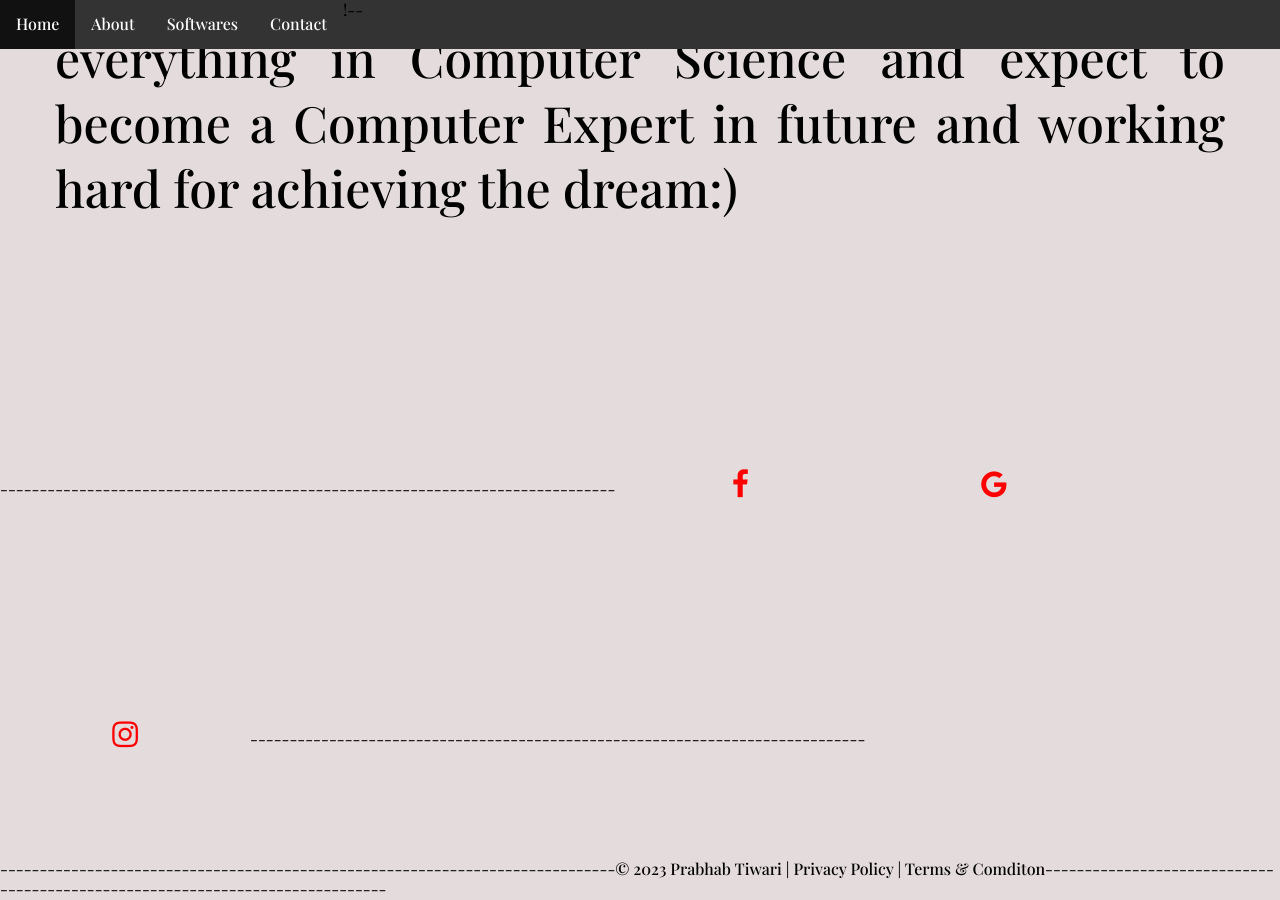
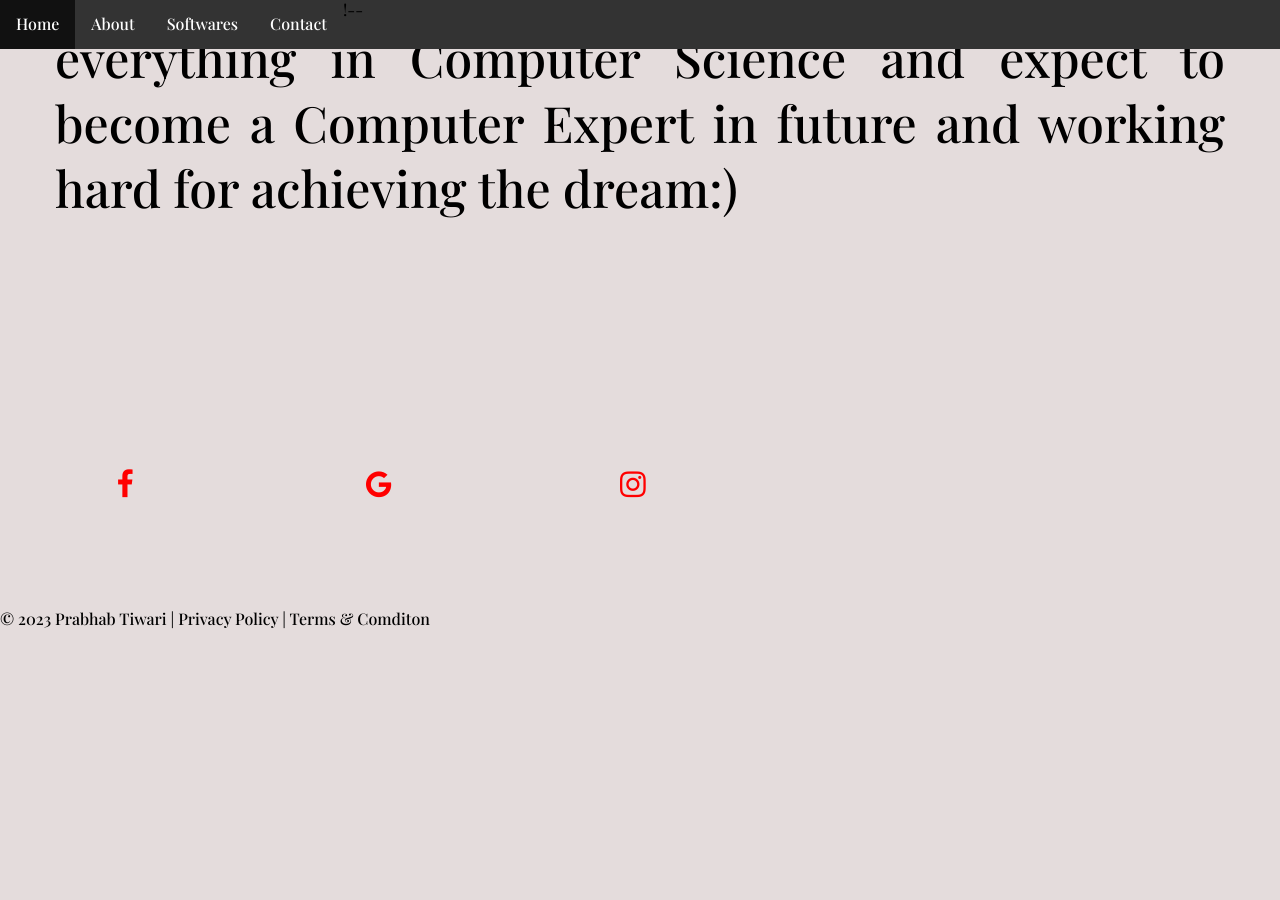
Before and after one commit to PrabhabTiwari/website, a Jekyll site: the page built from index.html, in a window 1280 px wide and 900 px high, scrolled down 1507 px. Built offline with Jekyll 4.4.1, drawn with Linux system fonts in a browser that asks for light colours; after the commit the page ends 2136 px from its top, so only the background shows below that.

Commit message:
Update footer.html

```diff
--- a/_includes/footer.html
+++ b/_includes/footer.html
@@ -53,9 +53,8 @@
 <!-- Add font awesome icons -->
  <h9>
 
-------------------------------------------------------------------------------<a href="https://www.facebook.com/tiwariprabhab" class="fa fa-facebook"></a> <a href="mailto:t.prabhab@gmail.com" class="fa fa-google"></a> <a href="https://www.instagram.com/tiwari_prabhab/" class="fa fa-instagram"></a>------------------------------------------------------------------------------
-<br>
-------------------------------------------------------------------------------©  2023  Prabhab  Tiwari |  Privacy Policy | Terms & Comditon------------------------------------------------------------------------------
+<a href="https://www.facebook.com/tiwariprabhab" class="fa fa-facebook"></a> <a href="mailto:t.prabhab@gmail.com" class="fa fa-google"></a> <a href="https://www.instagram.com/tiwari_prabhab/" class="fa fa-instagram"></a><br>
+©  2023  Prabhab  Tiwari |  Privacy Policy | Terms & Comditon
 
       </h9>
 </body>
```
